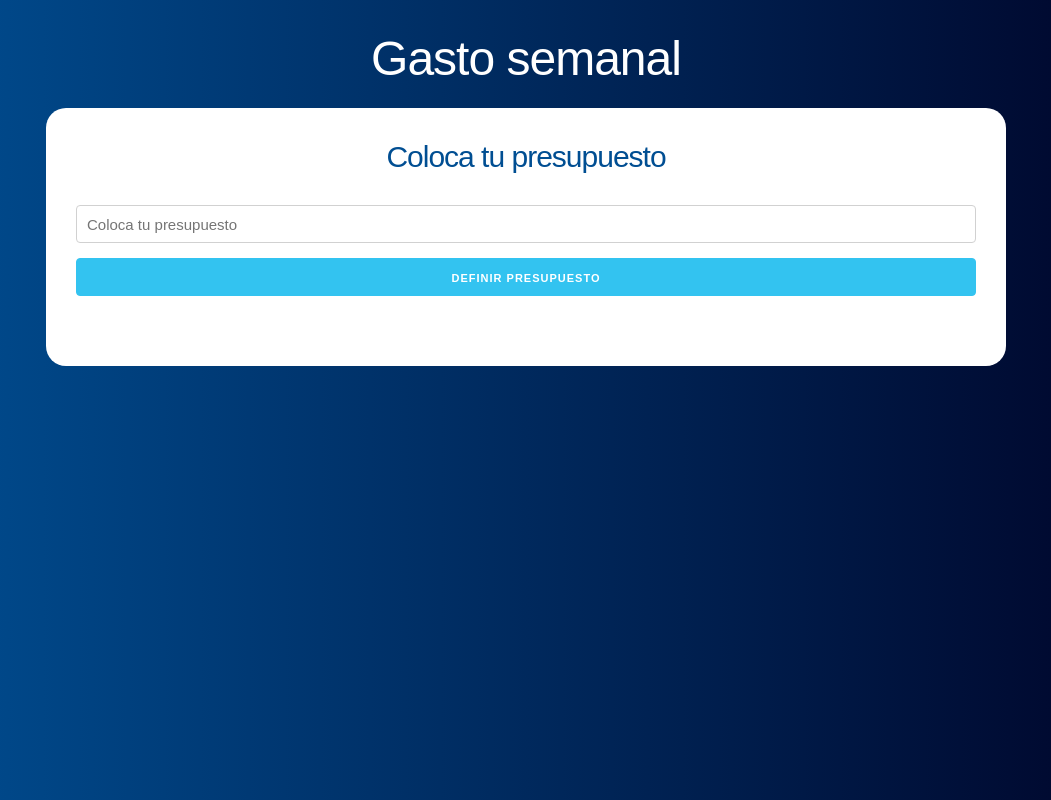
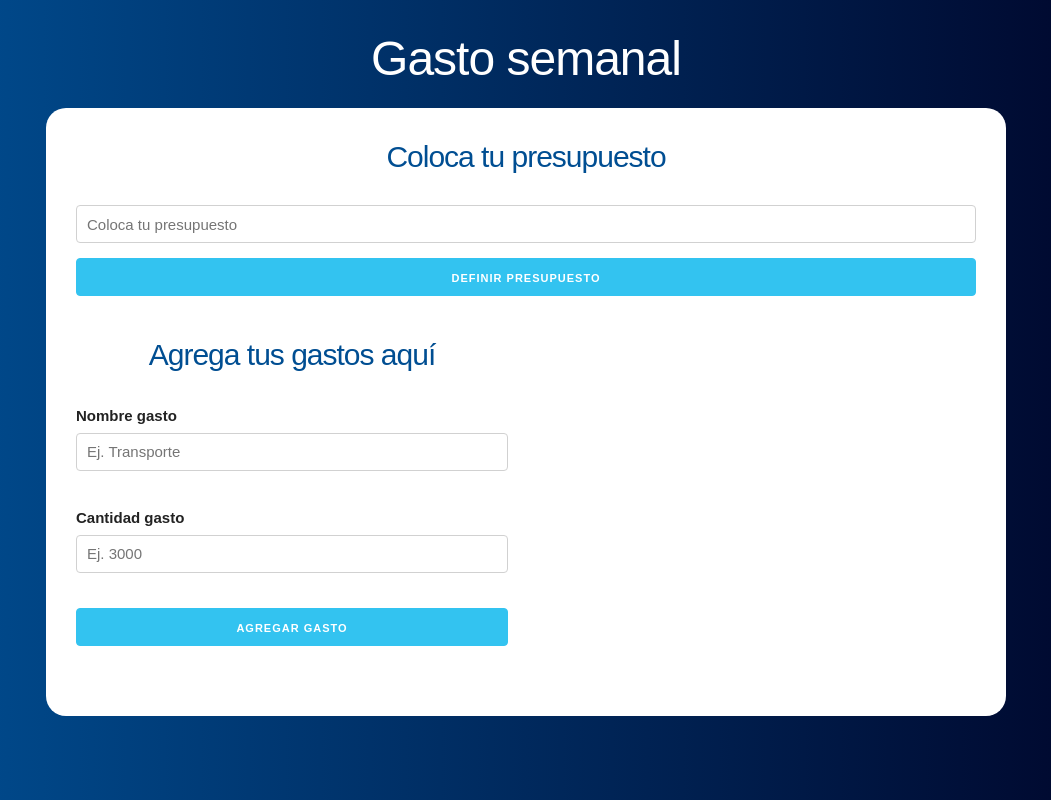
Before and after one commit to javierc22/react-app-02, a React (Create React App) app: page / in a window 1280 px wide. Shown: the whole page, without its empty margins (114-1165 px from the left). Built offline with nearby package versions, Linux system fonts and the light colour scheme.

Commit message:
Creando formulario de gastos

```diff
--- a/src/App.js
+++ b/src/App.js
@@ -1,5 +1,6 @@
 import React, { useState } from 'react';
 import Pregunta from './components/Pregunta';
+import Formulario from './components/Formulario';
 
 function App() {
 
@@ -17,6 +18,15 @@
             guardarPresupuesto={ guardarPresupuesto }
             guardarRestante={ guardarRestante }
           />
+
+          <div className="row">
+            <div className="one-half column">
+              <Formulario />
+            </div>
+            <div className="one-half column">
+
+            </div>
+          </div>
         </div>
       </header>
     </div>
--- /dev/null
+++ b/src/components/Formulario.jsx
@@ -0,0 +1,35 @@
+import React, { useState } from 'react'
+
+const Formulario = () => {
+  return (
+    <form>
+      <h2>Agrega tus gastos aquí</h2>
+
+      <div className="campo">
+        <label>Nombre gasto</label>
+        <input
+          type="text"
+          className="u-full-width"
+          placeholder="Ej. Transporte"
+        />
+      </div>
+
+      <div className="campo">
+        <label>Cantidad gasto</label>
+        <input
+          type="number"
+          className="u-full-width"
+          placeholder="Ej. 3000"
+        />
+      </div>
+
+      <input
+        type="submit"
+        className="button-primary u-full-width"
+        value="Agregar Gasto"
+      />
+    </form>
+  );
+}
+
+export default Formulario;
```
